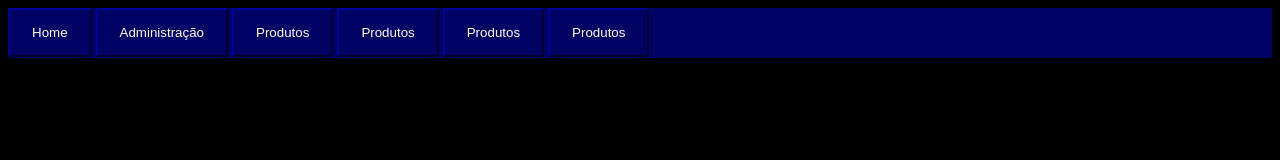
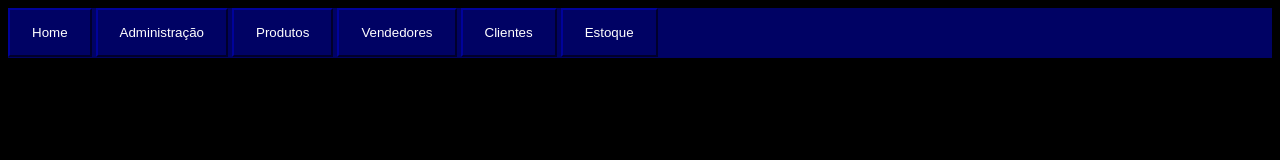
Before and after one commit to hfrutter/Projeto-da-vida, a plain HTML site: page adm.html in a window 1280 px wide. Drawn offline with Linux system fonts and the light colour scheme; files whose address does not match are found by name.

Commit message:
Correções de botões

```diff
--- a/adm.html
+++ b/adm.html
@@ -12,9 +12,9 @@
         <button><a href="index.html"><li>Home</li></a></button>
         <button><a href="adm.html"><li>Administração</li></a></button>
         <button><a href="produtos.html"><li>Produtos</li></a></button>
-        <button><a href="vendedores.html"><li>Produtos</li></a></button>
-        <button><a href="clientes.html"><li>Produtos</li></a></button>
-        <button><a href="estoque.html"><li>Produtos</li></a></button>
+        <button><a href="vendedores.html"><li>Vendedores</li></a></button>
+        <button><a href="clientes.html"><li>Clientes</li></a></button>
+        <button><a href="estoque.html"><li>Estoque</li></a></button>
 
     </ul>
 <h1> EM CONSTRUÇÃO</h1>
```
